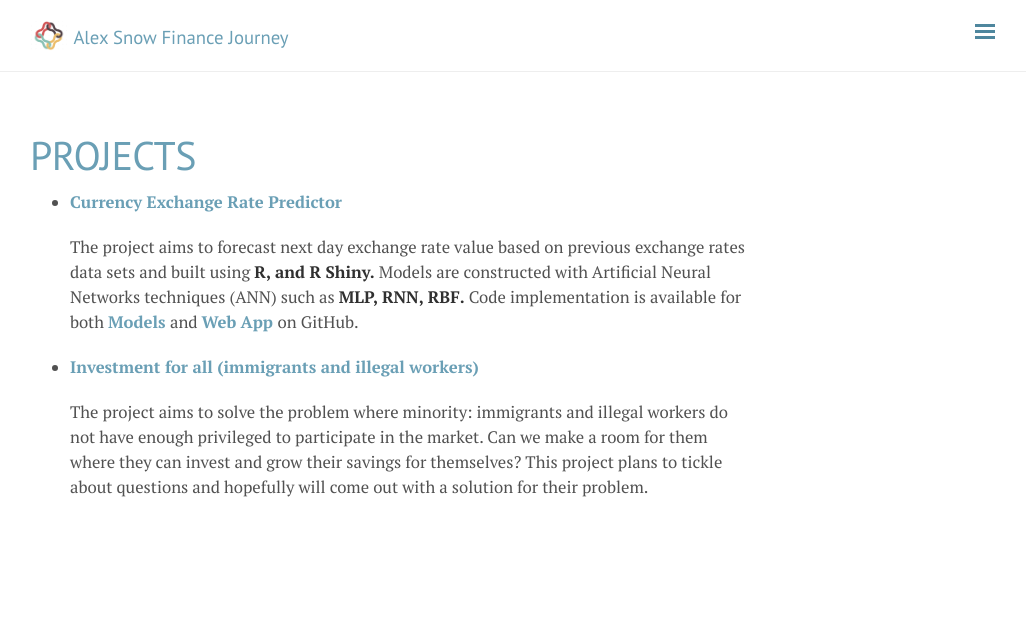
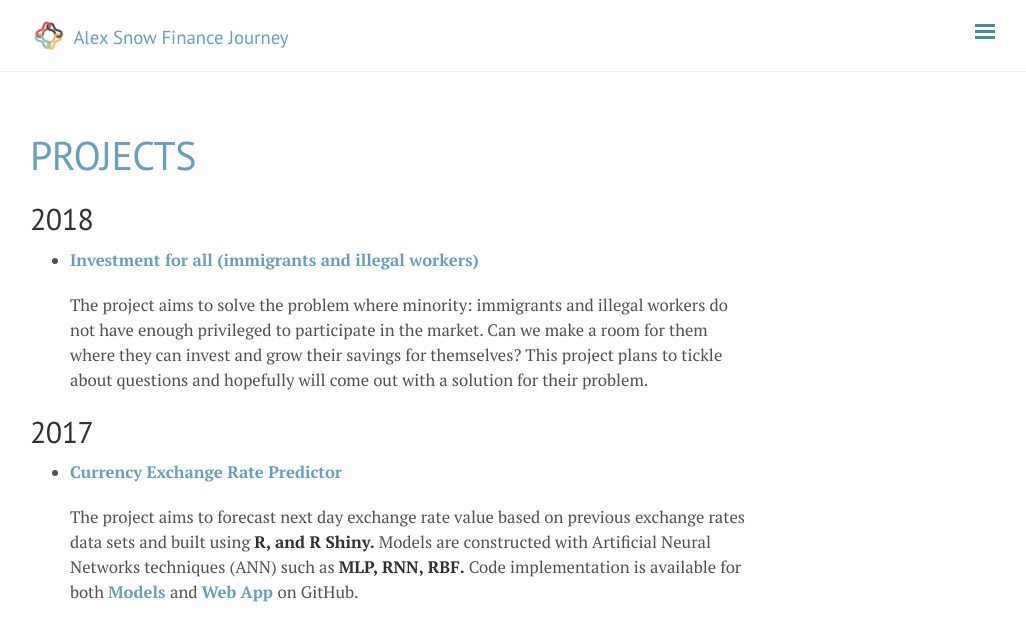
Before and after one commit to alexsnow348/alexsnow348.github.io, a Jekyll site: the page built from projects/index.md, in a window 1280 px wide. Shown: the top 641 px of the page, without its empty margins (250-1276 px from the left). Built offline with Jekyll 4.4.1, drawn with Linux system fonts in a browser that asks for light colours; nearby versions of some CDN libraries; comment, search, counter and statistics services are not loaded.

Commit message:
investment for all

```diff
--- a/projects/index.md
+++ b/projects/index.md
@@ -3,10 +3,14 @@ layout: page
 title: Projects
 ---
 
-* <strong><a href="https://wuthmone.shinyapps.io/ann_predictor_app/" target="_blank">Currency Exchange Rate Predictor</a></strong>
-
-	The project aims to forecast next day exchange rate value based on previous exchange rates data sets and built using <strong>R, and R Shiny.</strong> Models are constructed with Artificial Neural Networks techniques (ANN) such as <strong>MLP, RNN, RBF.</strong> Code implementation is available for both <strong> <a href="https://github.com/wuthmone/FYP-Exchange-Rate-Forecasting-Using-Ensemble-ANN-Model" target="_blank">Models</a> </strong>  and  <strong><a href="https://github.com/wuthmone/FYP-Interactive-Web-App" target="_blank">Web App </a></strong> on GitHub.
+## 2018
 
 * <strong><a href ="https://github.com/alexsnow348/investment-for-all" target="_blank">Investment for all (immigrants and illegal workers)</a></strong>
 
 	The project aims to solve the problem where minority: immigrants and illegal workers do not have enough privileged to participate in the market. Can we make a room for them where they can invest and grow their savings for themselves? This project plans to tickle about questions and hopefully will come out with a solution for their problem.
+
+## 2017
+
+* <strong><a href="https://wuthmone.shinyapps.io/ann_predictor_app/" target="_blank">Currency Exchange Rate Predictor</a></strong>
+
+	The project aims to forecast next day exchange rate value based on previous exchange rates data sets and built using <strong>R, and R Shiny.</strong> Models are constructed with Artificial Neural Networks techniques (ANN) such as <strong>MLP, RNN, RBF.</strong> Code implementation is available for both <strong> <a href="https://github.com/wuthmone/FYP-Exchange-Rate-Forecasting-Using-Ensemble-ANN-Model" target="_blank">Models</a> </strong>  and  <strong><a href="https://github.com/wuthmone/FYP-Interactive-Web-App" target="_blank">Web App </a></strong> on GitHub.
```
